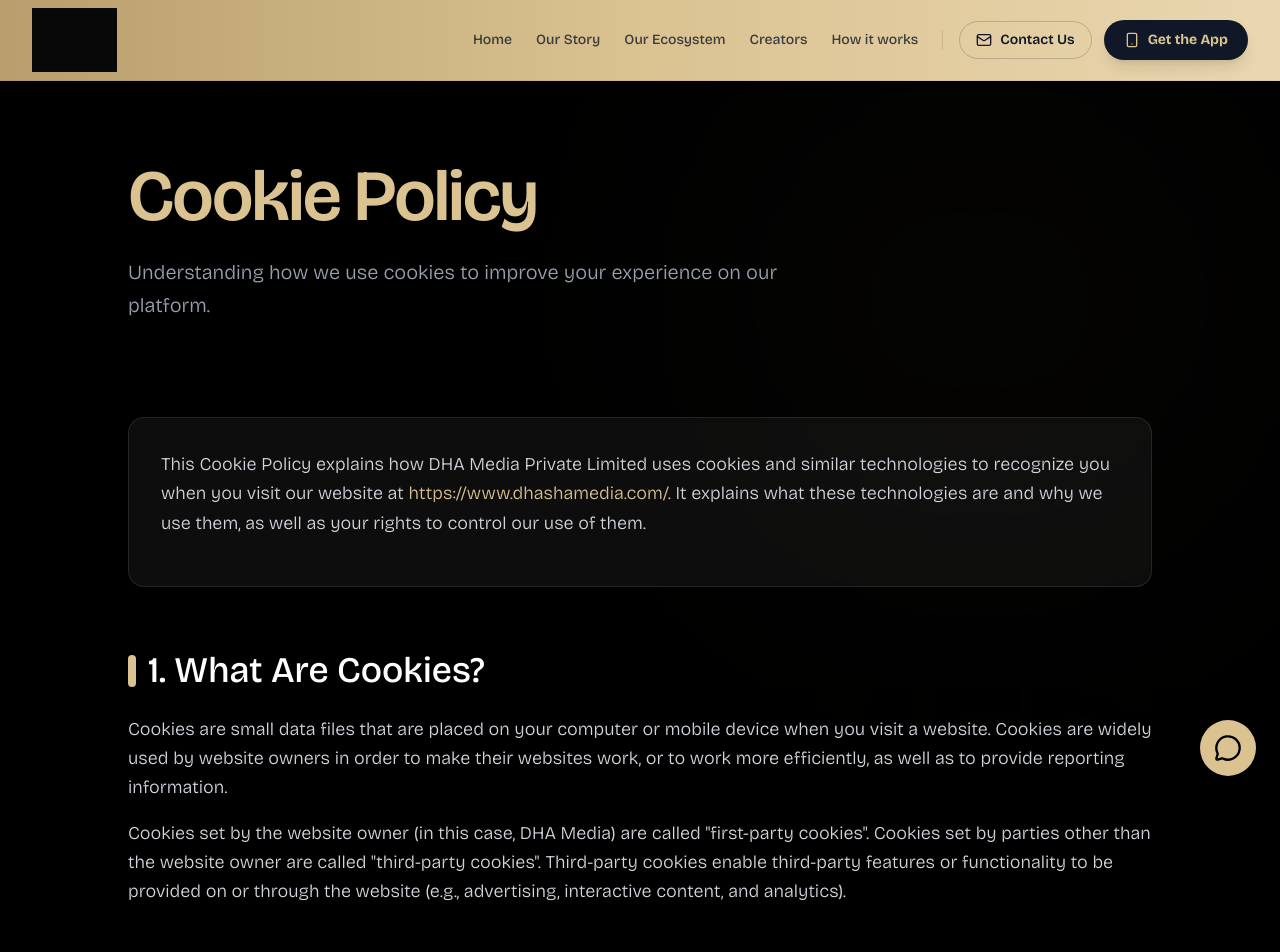
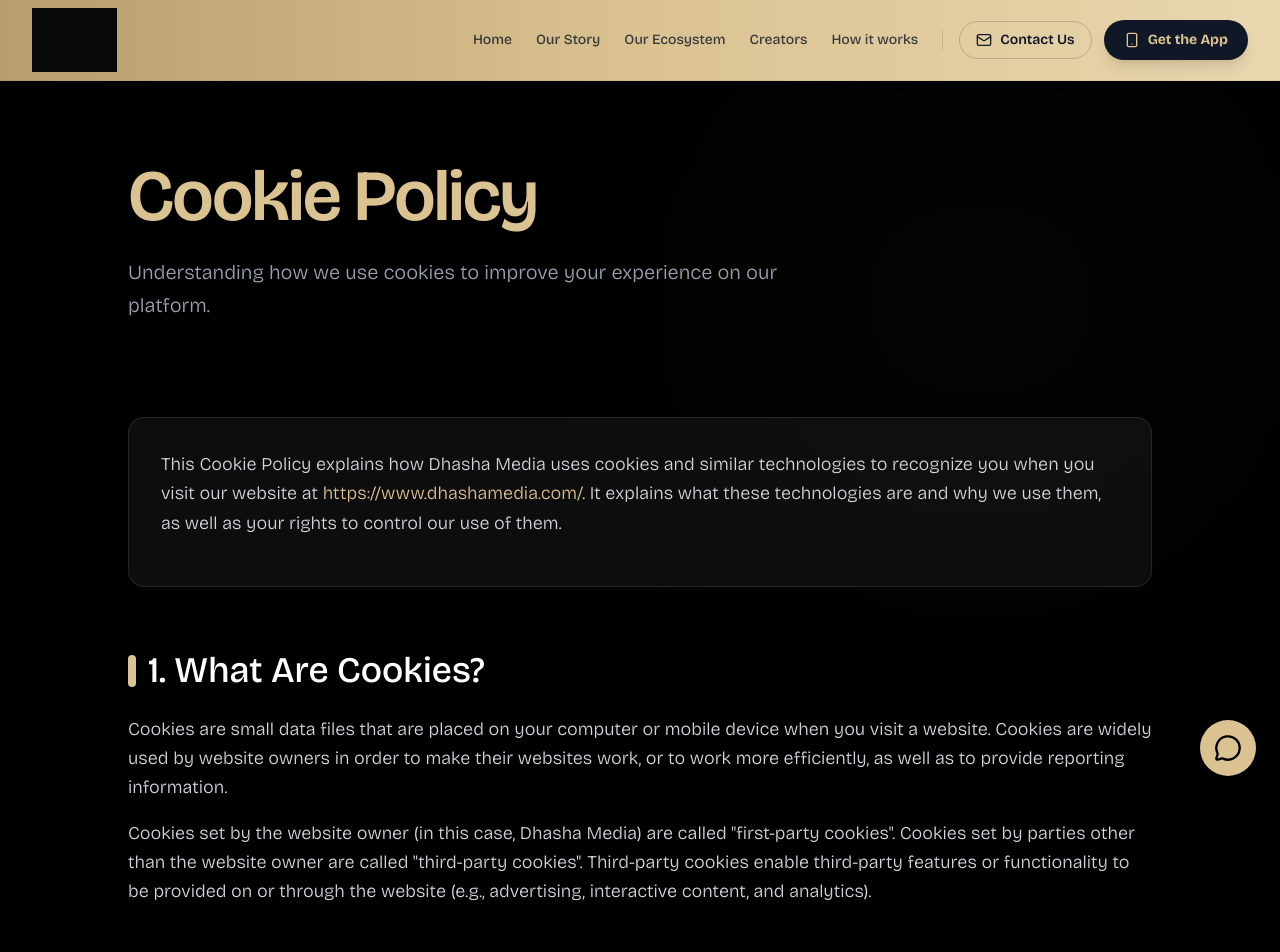
Before and after one commit to ckr-redlinedatavault/redlix-dhasha, a Next.js app: page /cookies in a window 1280 px wide. Shown: the top 952 px of the page. Built offline with nearby package versions, Linux system fonts and the light colour scheme; grey boxes are pictures that could not be loaded.

Commit message:
Update page.tsx

```diff
--- a/app/cookies/page.tsx
+++ b/app/cookies/page.tsx
@@ -34,7 +34,7 @@
                         {/* Introduction */}
                         <section className="bg-white/5 p-8 rounded-2xl border border-white/10 backdrop-blur-sm hover:border-[#DAC291]/30 transition-colors duration-500">
                             <p className="mb-4">
-                                This Cookie Policy explains how DHA Media Private Limited uses cookies and similar technologies to recognize you when you visit our website at <a href="https://www.dhashamedia.com/" className="text-[#DAC291] hover:underline underline-offset-4 decoration-[#DAC291]/50">https://www.dhashamedia.com/</a>. It explains what these technologies are and why we use them, as well as your rights to control our use of them.
+                                This Cookie Policy explains how Dhasha Media uses cookies and similar technologies to recognize you when you visit our website at <a href="https://www.dhashamedia.com/" className="text-[#DAC291] hover:underline underline-offset-4 decoration-[#DAC291]/50">https://www.dhashamedia.com/</a>. It explains what these technologies are and why we use them, as well as your rights to control our use of them.
                             </p>
                         </section>
 
@@ -47,7 +47,7 @@
                                 Cookies are small data files that are placed on your computer or mobile device when you visit a website. Cookies are widely used by website owners in order to make their websites work, or to work more efficiently, as well as to provide reporting information.
                             </p>
                             <p>
-                                Cookies set by the website owner (in this case, DHA Media) are called "first-party cookies". Cookies set by parties other than the website owner are called "third-party cookies". Third-party cookies enable third-party features or functionality to be provided on or through the website (e.g., advertising, interactive content, and analytics).
+                                Cookies set by the website owner (in this case, Dhasha Media) are called "first-party cookies". Cookies set by parties other than the website owner are called "third-party cookies". Third-party cookies enable third-party features or functionality to be provided on or through the website (e.g., advertising, interactive content, and analytics).
                             </p>
                         </section>
 
```
